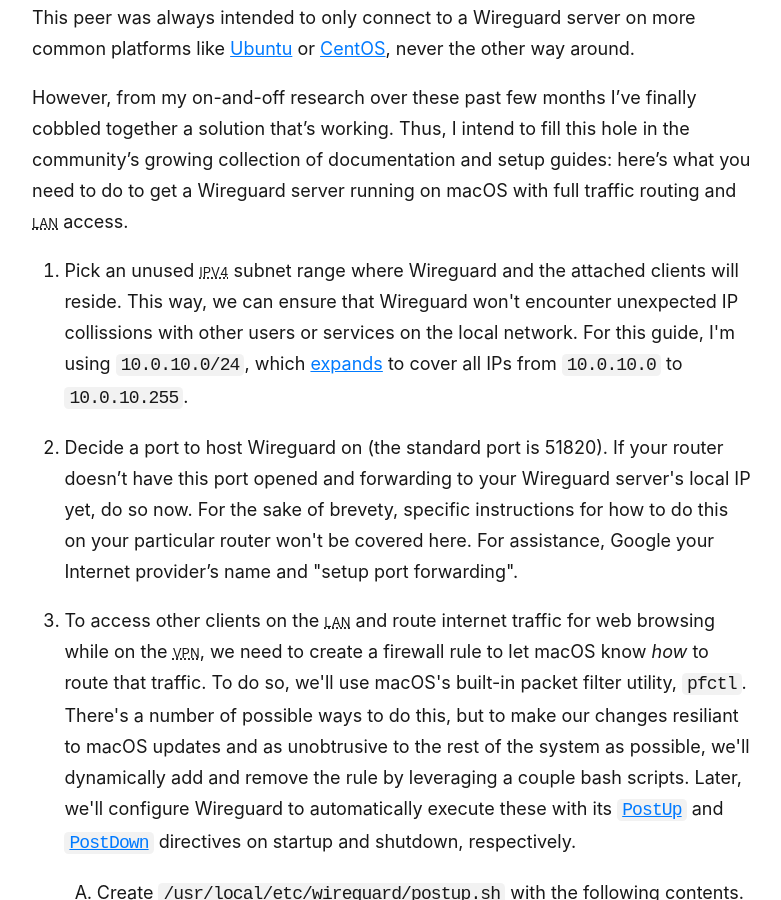
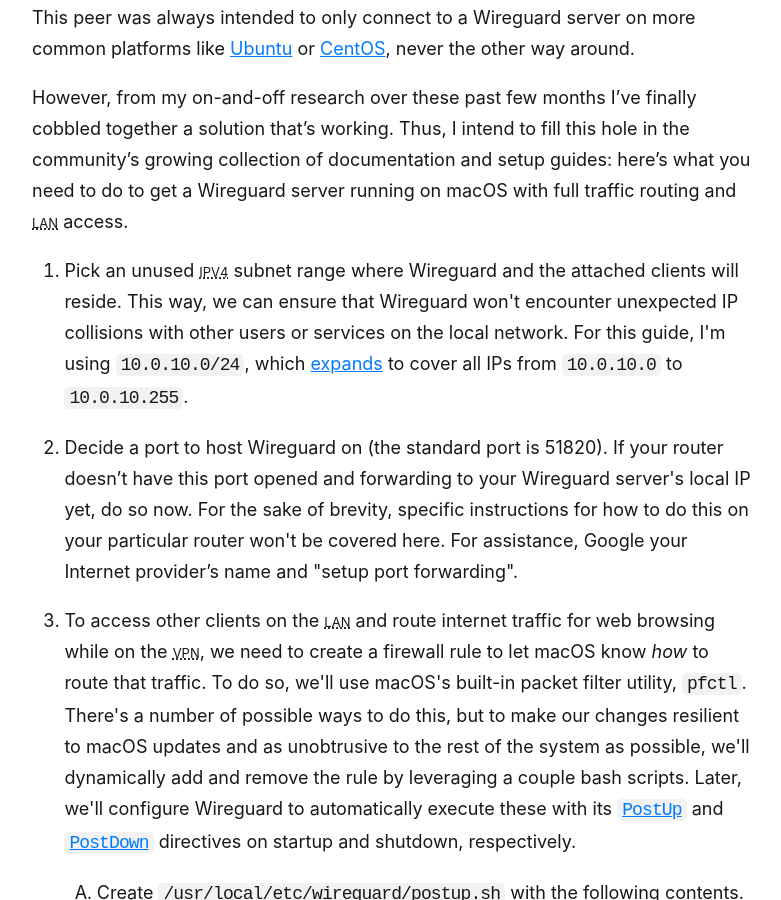
Before and after one commit to barrowclift/nitro.barrowclift.me, a Jekyll site: the page built from _posts/2019-08-30-wireguard-server-on-macos.markdown, in a window 1280 px wide and 900 px high, scrolled down 1938 px. Shown: the whole window, without its empty margins (248-1029 px from the left). Built offline with Jekyll 4.4.1, drawn with Linux system fonts in a browser that asks for light colours; emoji names are drawn with the system emoji font; some of the changed text lies outside the part shown.

Commit message:
Fix — Spelling mistakes

```diff
--- a/_posts/2019-08-30-wireguard-server-on-macos.markdown
+++ b/_posts/2019-08-30-wireguard-server-on-macos.markdown
@@ -39,11 +39,11 @@
 However, from my on-and-off research over these past few months I've finally cobbled together a solution that's working. Thus, I intend to fill this hole in the community's growing collection of documentation and setup guides: here's what you need to do to get a Wireguard server running on macOS with full traffic routing and LAN access.
 
 <ol>
-  <li>Pick an unused <abbr title="Internet Protocol version 4">IPv4</abbr> subnet range where Wireguard and the attached clients will reside. This way, we can ensure that Wireguard won't encounter unexpected IP collissions with other users or services on the local network. For this guide, I'm using <code class="highlighter-rouge">10.0.10.0/24</code>, which <a href="https://ipaddressguide.com/cidr">expands</a> to cover all IPs from <code class="highlighter-rouge">10.0.10.0</code> to <code class="highlighter-rouge">10.0.10.255</code>.
+  <li>Pick an unused <abbr title="Internet Protocol version 4">IPv4</abbr> subnet range where Wireguard and the attached clients will reside. This way, we can ensure that Wireguard won't encounter unexpected IP collisions with other users or services on the local network. For this guide, I'm using <code class="highlighter-rouge">10.0.10.0/24</code>, which <a href="https://ipaddressguide.com/cidr">expands</a> to cover all IPs from <code class="highlighter-rouge">10.0.10.0</code> to <code class="highlighter-rouge">10.0.10.255</code>.
   </li>
-  <li>Decide a port to host Wireguard on (the standard port is 51820). If your router doesn’t have this port opened and forwarding to your Wireguard server's local IP yet, do so now. For the sake of brevety, specific instructions for how to do this on your particular router won't be covered here. For assistance, Google your Internet provider’s name and "setup port forwarding".</li>
+  <li>Decide a port to host Wireguard on (the standard port is 51820). If your router doesn’t have this port opened and forwarding to your Wireguard server's local IP yet, do so now. For the sake of brevity, specific instructions for how to do this on your particular router won't be covered here. For assistance, Google your Internet provider’s name and "setup port forwarding".</li>
   <li>
-    To access other clients on the <abbr title="Local Area Network">LAN</abbr> and route internet traffic for web browsing while on the <abbr title="Virtual Private Network">VPN</abbr>, we need to create a firewall rule to let macOS know <em>how</em> to route that traffic. To do so, we'll use macOS's built-in packet filter utility, <code class="highlighter-rouge">pfctl</code>. There's a number of possible ways to do this, but to make our changes resiliant to macOS updates and as unobtrusive to the rest of the system as possible, we'll dynamically add and remove the rule by leveraging a couple bash scripts. Later, we'll configure Wireguard to automatically execute these with its <code class="highlighter-rouge"><a href="https://github.com/pirate/wireguard-docs#postup">PostUp</a></code> and <code class="highlighter-rouge"><a href="https://github.com/pirate/wireguard-docs#postdown">PostDown</a></code> directives on startup and shutdown, respectively.
+    To access other clients on the <abbr title="Local Area Network">LAN</abbr> and route internet traffic for web browsing while on the <abbr title="Virtual Private Network">VPN</abbr>, we need to create a firewall rule to let macOS know <em>how</em> to route that traffic. To do so, we'll use macOS's built-in packet filter utility, <code class="highlighter-rouge">pfctl</code>. There's a number of possible ways to do this, but to make our changes resilient to macOS updates and as unobtrusive to the rest of the system as possible, we'll dynamically add and remove the rule by leveraging a couple bash scripts. Later, we'll configure Wireguard to automatically execute these with its <code class="highlighter-rouge"><a href="https://github.com/pirate/wireguard-docs#postup">PostUp</a></code> and <code class="highlighter-rouge"><a href="https://github.com/pirate/wireguard-docs#postdown">PostDown</a></code> directives on startup and shutdown, respectively.
     <ol>
       <li>Create <code class="highlighter-rouge">/usr/local/etc/wireguard/postup.sh</code> with the following contents. Remember to replace <code class="highlighter-rouge">10.0.10.0/24</code> with the subnet range you picked earlier. Note that the Ethernet network device <code class="highlighter-rouge"><a href="https://stackoverflow.com/a/55232331">en0</a></code> is assumed, and you should replace it if you're serving Wireguard over WiFi or another network device:
         <div class="language-bash highlighter-rouge"><div class="highlight"><pre class="highlight"><code><span class="c">#!/bin/sh</span>
--- a/obsolete/wireguard-server-on-macos.html
+++ b/obsolete/wireguard-server-on-macos.html
@@ -97,7 +97,7 @@
 <span class="gp">$</span><span class="w"> </span>sysctl <span class="nt">-w</span> net.inet6.ip6.forwarding<span class="o">=</span>1
 </code></pre></div>    </div>
   </li>
-  <li>Decide a port to host Wireguard on (the standard port is 51820). If your router doesn’t have this port opened and forwarding to your Wireguard server local IP yet, do so now. For the sake of brevety and the sheer breadth of router software out there, specific instructions for how to do this will not be included. For assistance, Google your Internet provider’s name and “setup port forwarding”.</li>
+  <li>Decide a port to host Wireguard on (the standard port is 51820). If your router doesn’t have this port opened and forwarding to your Wireguard server local IP yet, do so now. For the sake of brevity and the sheer breadth of router software out there, specific instructions for how to do this will not be included. For assistance, Google your Internet provider’s name and “setup port forwarding”.</li>
   <li>Install Wireguard by downloading the free <a href="https://itunes.apple.com/us/app/wireguard/id1451685025?ls=1&amp;mt=12">Wireguard App from the App Store</a>. Finally, something easy!</li>
   <li>Launch the Wireguard app, then click “File” &gt; “Add Empty Tunnel…”. Pick a name to represent your <abbr title="Virtual Private Network"><abbr title="Virtual Private Network">VPN</abbr></abbr> service then paste the following into the config body. Be sure to update the placeholders with your own values:
     <div class="language-bash highlighter-rouge"><div class="highlight"><pre class="highlight"><code><span class="o">[</span>Interface]
```
Also changed, not shown: other parts of _posts/2019-08-30-wireguard-server-on-macos.markdown (+1 -1 lines), other parts of obsolete/wireguard-server-on-macos.html (+1 -1 lines).
